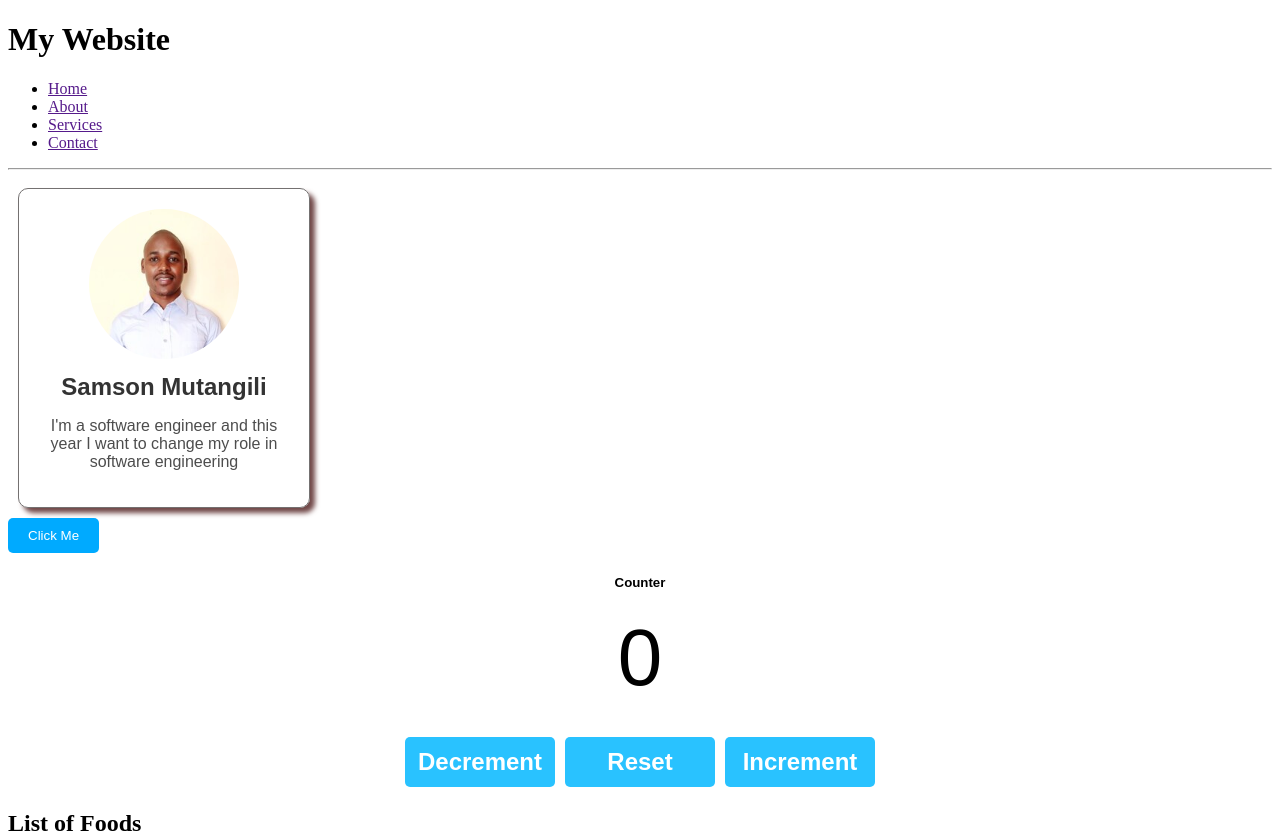
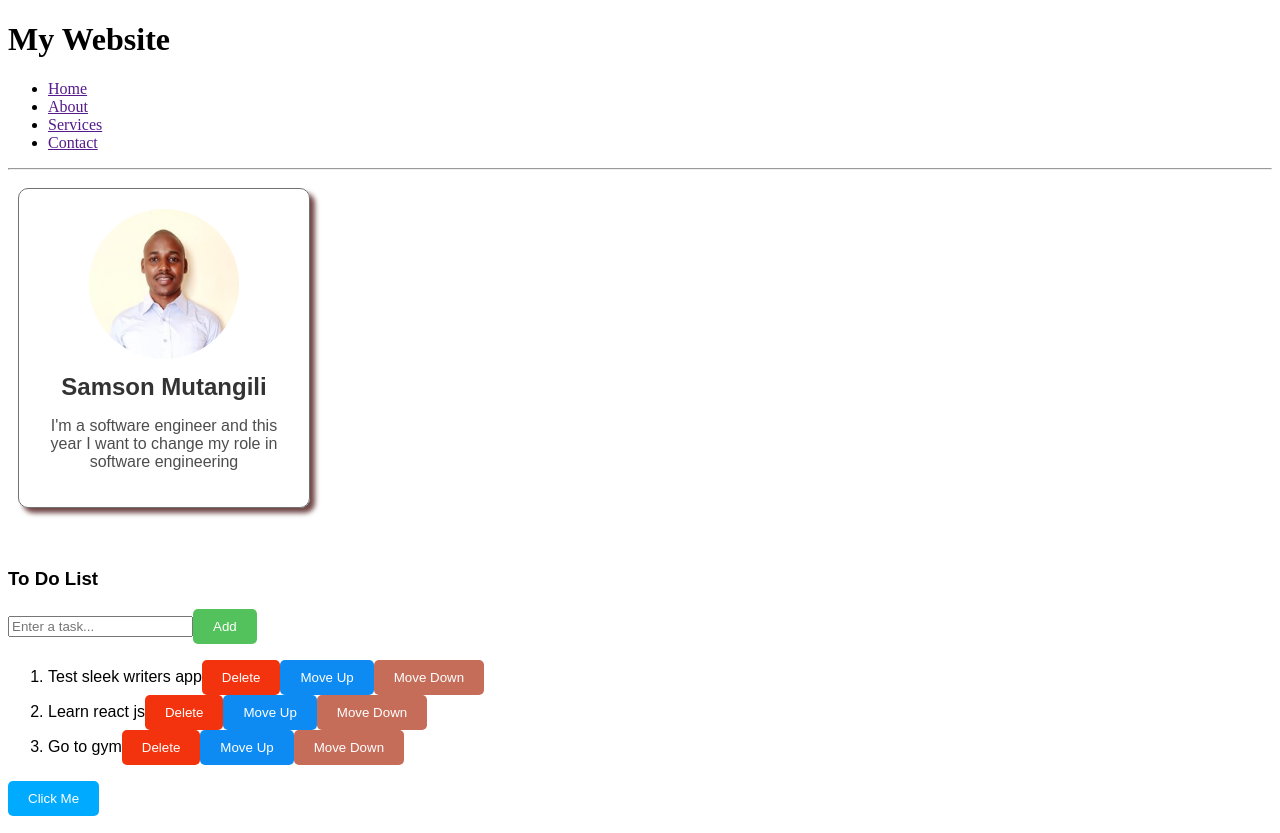
Before and after one commit to samson-mutangili/ReactJs, a React app in the folder my-react-app/: page / in a window 1280 px wide. Shown: the top 833 px of the page. Built offline with nearby package versions, Linux system fonts and the light colour scheme; the HTML template or start-up script is replaced by a standard one.

Commit message:
Initiated a to do list app

```diff
--- a/my-react-app/src/App.jsx
+++ b/my-react-app/src/App.jsx
@@ -11,6 +11,7 @@
 import ColorPicker from './ColorPicker.jsx';
 import SpreadOperator from './SpreadOperator.jsx';
 import UpdateArrays from './UpdateArrays.jsx';
+import ToDoList from './ToDoList.jsx';
 
 function App() {
 
@@ -34,6 +35,7 @@
       {/* <Food/> */}
       <Card/>
       <br></br>
+      <ToDoList/>
       <Button/>
       <Counter/>
       {/* <UserGreeting isLoggedIn={true} username="Samson"/>
--- /dev/null
+++ b/my-react-app/src/ToDoList.jsx
@@ -0,0 +1,54 @@
+import { useState } from "react";
+
+function ToDoList(){
+
+    const [tasks, setTasks] = useState(["Test sleek writers app", "Learn react js", "Go to gym"]);
+    const [newTask, setNewTask] = useState("");
+
+    const handleInputChange = (e) => {
+        setNewTask(e.target.value);
+    }
+
+    const addTask = () => {
+
+    }
+
+    const deleteTask = (index) => {
+
+    }
+
+    const moveTaskUp = (index) => {
+
+    }
+
+    const moveTaskDown = (index) => {
+
+    }
+
+
+    return(
+        <div className="to-do-list">
+            <h3>To Do List</h3>
+
+            <div>
+                <input type="text" placeholder="Enter a task..." value={newTask} onChange={handleInputChange}/>
+                <button className="add-button" onClick={addTask}>Add</button>
+            </div>
+
+            <div>
+                <ol>
+                    {tasks.map((task, index) =>
+                        <li key={index}>
+                            <span className="text">{task}</span>
+                            <button className="delete-button" onClick={() => deleteTask(index)}>Delete</button>
+                            <button className="move-button" onClick={() => moveTaskDown(index)}>Move Up</button>
+                            <button className="down-button" onClick={() => moveTaskDown(index)}>Move Down</button>
+                        </li>)}
+                </ol>
+            </div>
+
+        </div>
+    );
+}
+
+export default ToDoList
--- a/my-react-app/src/index.css
+++ b/my-react-app/src/index.css
@@ -136,3 +136,43 @@
   border-radius: 10px;
   border: 3px solid hsl(0, 0%, 45%);
 }
+
+.to-do-list{
+  font-family: Arial, Helvetica, sans-serif;
+  margin-top: 50px;
+}
+
+.to-do-list button{
+  padding: 10px 20px;
+  color: white;
+  border: none;
+  border-radius: 5px;
+  cursor: pointer;
+  transition: background-color 0.5s ease;
+}
+
+.add-button{
+  background-color: hsl(125, 47%, 54%);
+}
+.add-button:hover{
+  background-color: hsl(125, 47%, 34%);
+}
+.delete-button{
+  background-color: hsl(10, 90%, 50%);
+}
+.delete-button:hover{
+  background-color: hsl(10, 90%, 30%);
+}
+.move-button{
+  background-color: hsl(207, 90%, 50%);
+}
+.move-button:hover{
+  background-color: hsl(207, 90%, 30%);
+}
+
+.down-button{
+  background-color: hsl(11, 48%, 56%);
+}
+.down-button:hover{
+  background-color: hsl(11, 48%, 36%);
+}
```
